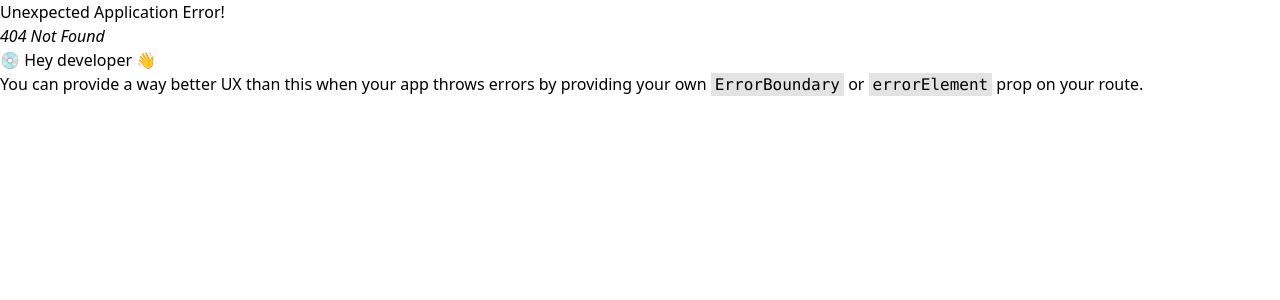
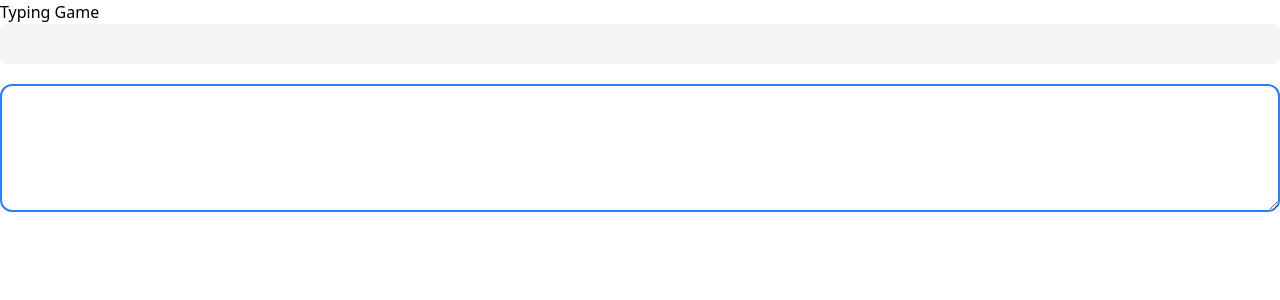
Before and after one commit to YashThakur-997/VeloType, a React (Vite) app in the folder client/: page /game/1 in a window 1280 px wide. Before the commit this address had no page. Shown: the top 300 px of the page. Built offline with nearby package versions, Linux system fonts and the light colour scheme.

Commit message:
Add game section and countdown functionality to room section

```diff
--- a/client/src/App.jsx
+++ b/client/src/App.jsx
@@ -2,6 +2,7 @@ import React from 'react';
 import { createBrowserRouter, RouterProvider } from 'react-router-dom'
 import Mainsection from './pages/mainsection.jsx';
 import Roomsection from './pages/roomsection.jsx';
+import Gamesection from './pages/gamesection.jsx';
 
 function App() {
 
@@ -13,6 +14,10 @@ function App() {
     {
       path:"/room/:roomId",
       element:<><Roomsection/></>
+    },
+    {
+      path:"/game/:roomId",
+      element:<><Gamesection/></>
     }
   ]);
 
--- /dev/null
+++ b/client/src/pages/gamesection.jsx
@@ -0,0 +1,98 @@
+import { useEffect, useState } from 'react';
+import socket from '../socket';
+import { useParams } from 'react-router-dom';
+import { useNavigate } from 'react-router-dom';
+
+const gamesection = () => {
+    const navigate = useNavigate();
+    const [gameData, setGameData] = useState();
+    const [userInput, setUserInput] = useState("");
+    const [isActive, setIsActive] = useState(true);
+    const { roomId } = useParams();
+
+    useEffect(() => {
+        console.log("Fetching game data for room ID:", roomId);
+
+        socket.on('gameStatus', (data) => {
+            console.log("Received game data:", data);
+            setGameData(data);
+        });
+
+        socket.emit('getGameStatus', roomId);
+
+        return () => {
+            socket.off('gameStatus');
+        };
+    }, [roomId]);
+
+    const handleTyping = (e) => {
+        const value = e.target.value;
+        setUserInput(value);
+
+        const quote = gameData?.quote;
+
+        let correctChars = 0;
+
+        for(let i=0;i<quote.length;i++){
+            if(value[i] == quote[i]){
+                correctChars++;
+            }
+            else{
+                break;
+            }
+        }
+
+        const progress = (correctChars / quote.length) * 100;
+
+        socket.emit('updateProgress', roomId, progress);
+
+        if (value === quote) {
+            setIsActive(false);
+            console.log("You finished!");
+            // You can emit a 'playerFinished' event here if you like
+        }
+
+    };
+
+    return (
+        <>
+            <div className="game-container">
+                <h1>Typing Game</h1>
+                {/* Typing game implementation goes here */}
+                {/* The Quote Display */}
+                <div className="quote-box p-5 bg-gray-100 rounded-lg mb-5 select-none">
+                    <p className="text-xl tracking-wide">{gameData?.quote}</p>
+                </div>
+                {/* The Typing Area */}
+                <textarea
+                    value={userInput}
+                    onChange={handleTyping}
+                    disabled={!isActive}
+                    className={`w-full h-32 p-4 text-lg border-2 rounded-xl focus:outline-none transition-all
+                ${isActive ? 'border-blue-500 bg-white' : 'border-gray-300 bg-gray-100 cursor-not-allowed'}`}
+                />
+            </div>
+            {/* Progress Bars for all players */}
+            <div className="mt-10 space-y-6">
+                {gameData?.players.map((player) => (
+                    <div key={player.id} className="w-full">
+                        <div className="flex justify-between mb-2">
+                            <span className="font-semibold text-gray-600">
+                                {player.name} {player.id === socket.id ? "(You)" : ""}
+                            </span>
+                            <span className="text-blue-600 font-bold">{Math.round(player.progress || 0)}%</span>
+                        </div>
+                        <div className="w-full bg-gray-200 h-4 rounded-full overflow-hidden">
+                            <div
+                                className="bg-blue-500 h-full transition-all duration-300"
+                                style={{ width: `${player.progress || 0}%` }}
+                            />
+                        </div>
+                    </div>
+                ))}
+            </div>
+        </>
+    )
+}
+
+export default gamesection
--- a/client/src/pages/roomsection.jsx
+++ b/client/src/pages/roomsection.jsx
@@ -8,6 +8,7 @@ const roomsection = () => {
 
   const navigate = useNavigate();
   const [gameData, setGameData] = useState();
+  const [countdown, setCountdown] = useState();
   const { roomId } = useParams();
 
   useEffect(() => {
@@ -22,6 +23,10 @@ const roomsection = () => {
 
     socket.on('timer-update', (countdown) => {
       console.log("Countdown:", countdown);
+      setCountdown(countdown);
+      if (countdown === 1) {
+        navigate(`/game/${roomId}`);
+      }
     });
 
     socket.on('start-typing', () => {
@@ -86,6 +91,12 @@ const roomsection = () => {
   ) : (
     <p>waiting for host to start</p>
   )}
+
+  {countdown && (
+      <div className="fixed inset-0 flex items-center justify-center bg-black/50 z-50">
+        <h1 className="text-9xl font-bold text-white animate-ping">{countdown}</h1>
+      </div>
+    )}
   </>
 );
 }
```
Also changed, not shown: 1 other file (tests, documents, lock files or other folders).
